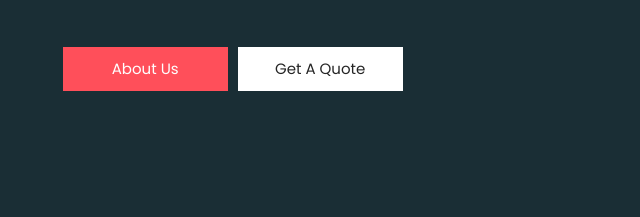
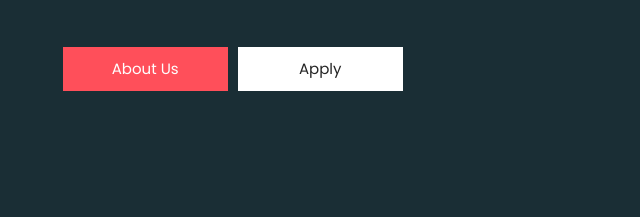
Before and after one commit to Rolexcode/test-website, a plain HTML site: page index.html in a window 1280 px wide. Shown: the part 441-658 px from the top of the page, 59-699 px from the left. Drawn offline with Linux system fonts and the light colour scheme.

Commit message:
edited a text

```diff
--- a/index.html
+++ b/index.html
@@ -120,7 +120,7 @@
                         About Us
                       </a>
                       <a href="" class="btn-2">
-                        Get A Quote
+                        Apply
                       </a>
                     </div>
                   </div>
```
